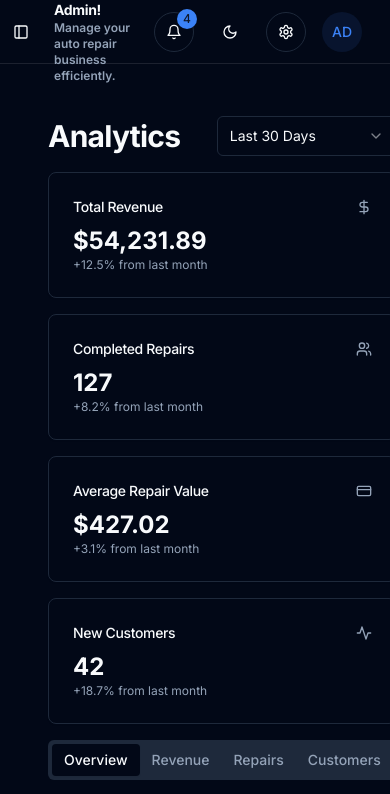
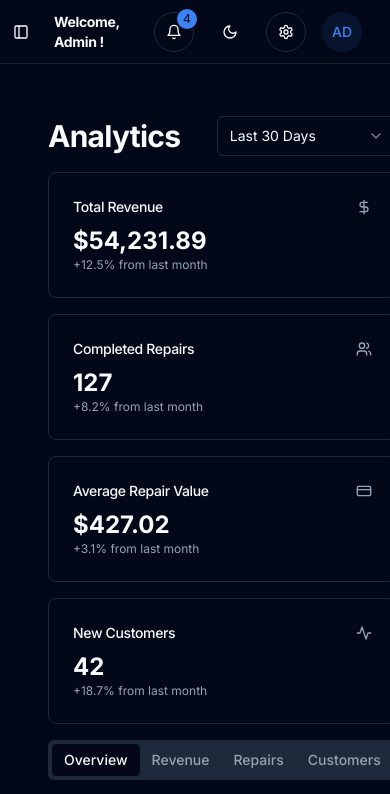
Before and after one commit to esaleci/Auto-Repair, a Next.js app: page /dashboard/analytics in a window 390 px wide. Shown: the top 794 px of the page. Built offline with nearby package versions, Linux system fonts and the light colour scheme.

Commit message:
version 2 fix ui in mobile

```diff
--- a/components/dashboard-nav.tsx
+++ b/components/dashboard-nav.tsx
@@ -14,8 +14,8 @@ export default  function DashboardNav() {
   <div className="flex gap-5 items-center font-semibold">
     <div className="flex items-center justify-between ">
         <div>
-          <h2 className="text-large md:text-3xl font-bold tracking-tight">Welcome, Admin!</h2>
-          <p className="text-xs md:text-based text-muted-foreground">Manage your auto repair business efficiently.</p>
+          <h2 className="text-large md:text-3xl font-bold tracking-tight">Welcome, Admin !</h2>
+          <p className="text-xs md:text-based text-muted-foreground hidden md:block">Manage your auto repair business efficiently.</p>
         </div>
 
       </div>
```
